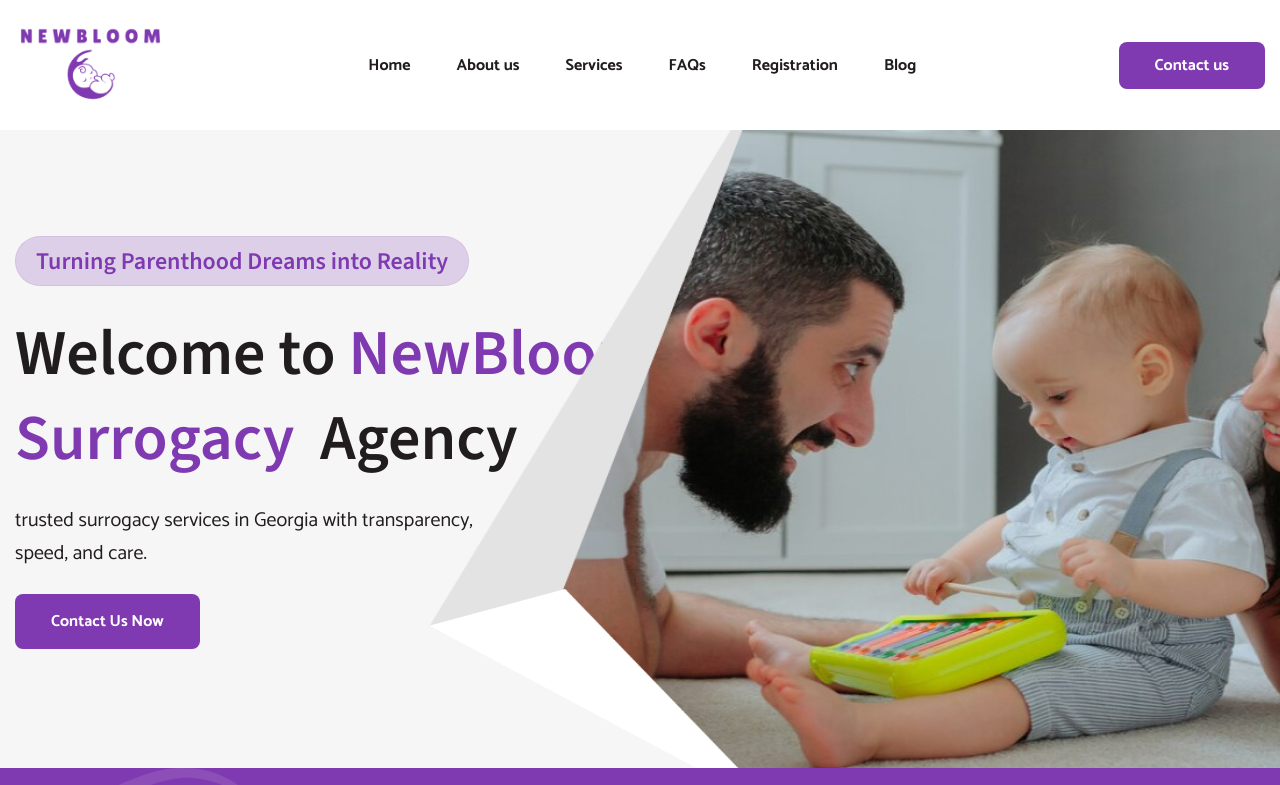
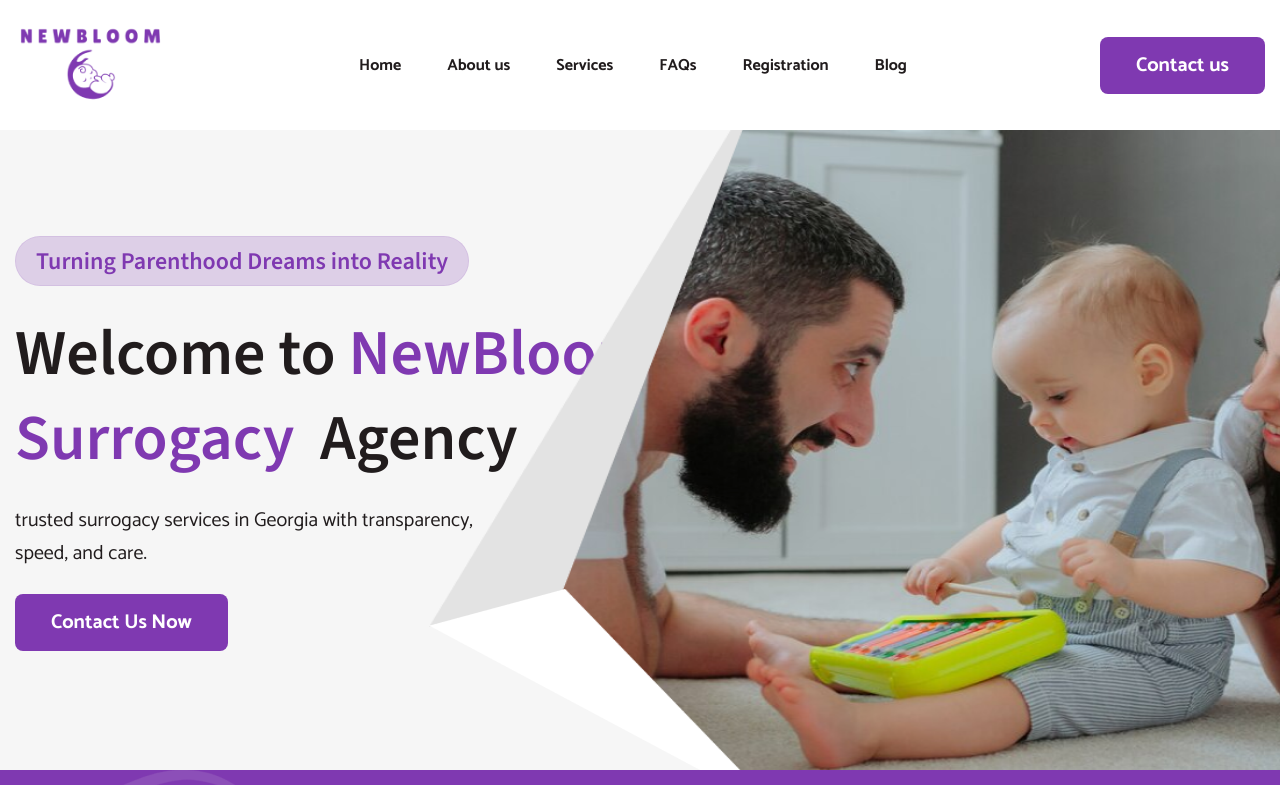
Before and after one commit to LenarTulupov/bloom, a Next.js app: page /home in a window 1280 px wide. Shown: the top 785 px of the page. Built offline with nearby package versions, Linux system fonts and the light colour scheme.

Commit message:
feature: scroll to top when we're reloading the page

```diff
--- a/src/app/(pages)/layout.tsx
+++ b/src/app/(pages)/layout.tsx
@@ -1,20 +1,6 @@
-import Footer from "@/components/ui/footer/footer";
-import Header from "@/components/ui/header/header";
+import LayoutsPagesLayout from "@/layouts/pages-layout/pages-layout";
 import { ReactNode } from "react";
-import styles from './layout.module.scss';
 
-interface IPagesLayout {
-  children: ReactNode;
-}
-
-export default function PagesLayout({ children }: IPagesLayout) {
-  return (
-    <>
-      <Header />
-      <main className={styles.children}>
-        {children}
-      </main>
-      <Footer />
-    </>
-  )
+export default function PagesLayout({ children }: { children: ReactNode }) {
+  return <LayoutsPagesLayout>{ children }</LayoutsPagesLayout>
 };
--- a/src/client-pages/pages/home/welcome/welcome-content/welcome-content.module.scss
+++ b/src/client-pages/pages/home/welcome/welcome-content/welcome-content.module.scss
@@ -12,8 +12,5 @@
   }
   &-button {
     width: fit-content;
-    padding-top: 14px;
-    padding-bottom: 14px;
-    cursor: pointer;
   }
 }
--- a/src/components/ui/button/button.module.scss
+++ b/src/components/ui/button/button.module.scss
@@ -1,10 +1,12 @@
 .button {
-  padding: 10px 36px;
+  padding: 12px 36px;
   border-radius: var(--border-radius-middle);
   color: var(--white-color);
   border: none;
   font-weight: bold;
   cursor: pointer;
+  font-family: var(--font-main);
+  font-size: 20px;
 }
 
 .purple {
@@ -17,6 +19,10 @@
 .white {
   background-color: var(--white-color);
   color: var(--accent-color);
+  transition: background-color .3s ease-in-out;
+  &:hover {
+    background-color: #ffffffcb;
+  }
 }
 .yellow {
 
--- /dev/null
+++ b/src/layouts/pages-layout/pages-layout.tsx
@@ -0,0 +1,26 @@
+'use client'
+
+import Footer from "@/components/ui/footer/footer";
+import Header from "@/components/ui/header/header";
+import styles from "./pages-layout.module.scss";
+import { ReactNode, useEffect } from "react";
+import { usePathname } from "next/navigation";
+
+interface IPagesLayout {
+  children: ReactNode;
+}
+
+export default function LayoutsPagesLayout({ children }: IPagesLayout) {
+  const pathname = usePathname();
+
+  useEffect(() => {
+    window.scrollTo(0, 0);
+  }, [pathname])
+  return (
+    <>
+      <Header />
+      <main className={styles.children}>{children}</main>
+      <Footer />
+    </>
+  );
+}
```
Also changed, not shown: src/layouts/pages-layout/pages-layout.module.scss (added).
